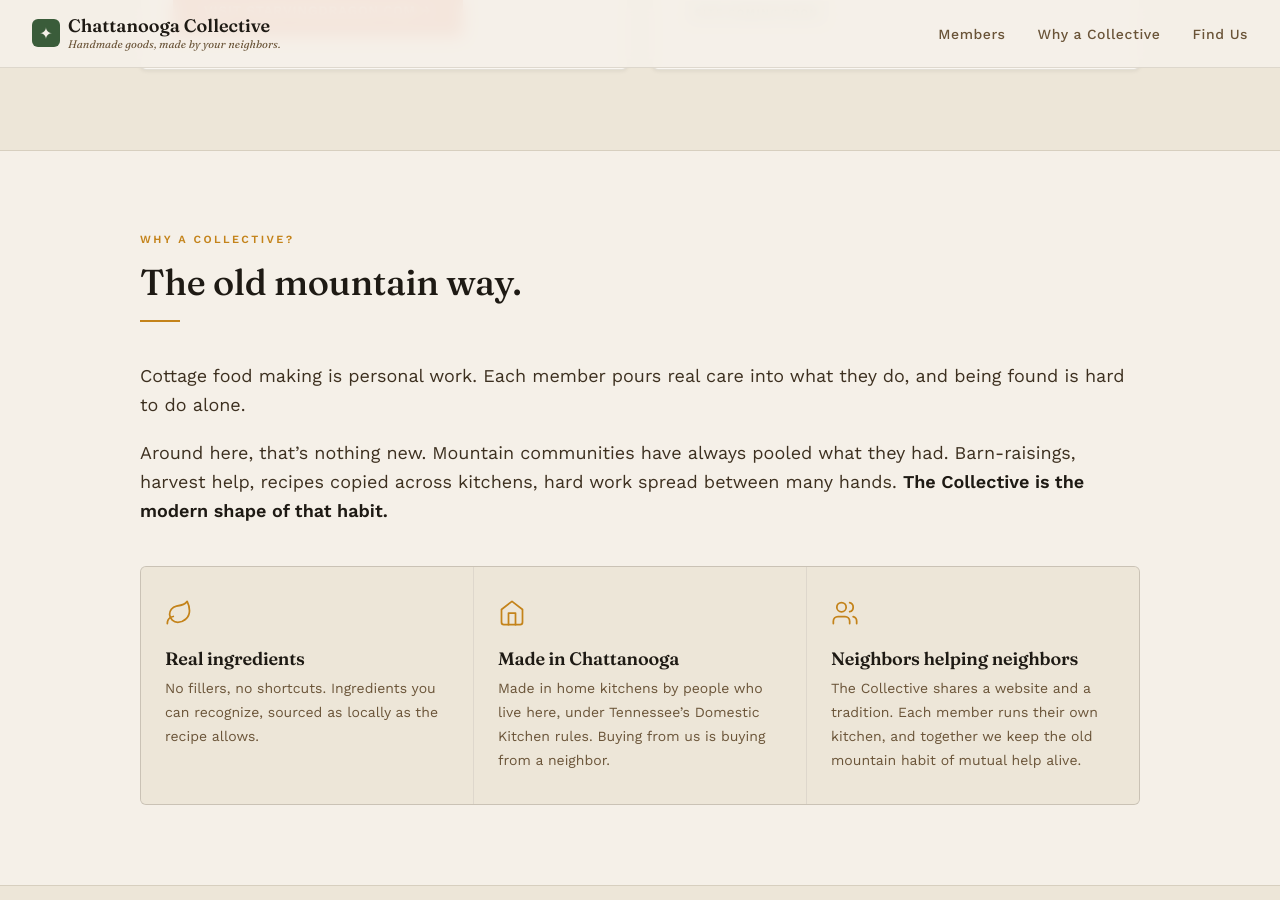
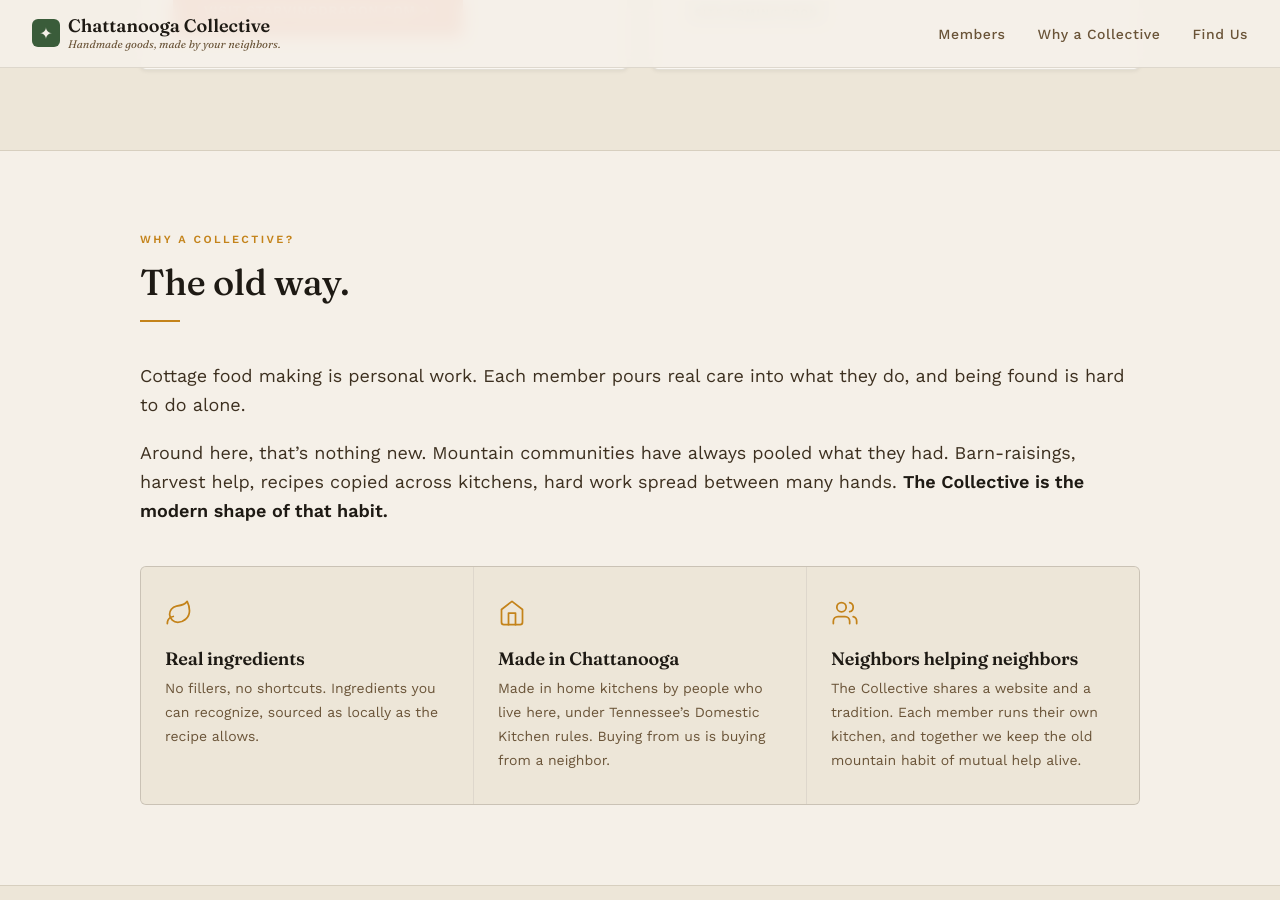
Before and after one commit to seguri-io/chattcollective, a Jekyll site: the page built from index.html, in a window 1280 px wide and 900 px high, scrolled down 1412 px. Built offline with Jekyll 4.4.1, drawn with Linux system fonts in a browser that asks for light colours.

Commit message:
"The old mountain way" -> "The old way"
Co-Authored-By: Claude Sonnet 4.6 <noreply@anthropic.com>

```diff
--- a/index.html
+++ b/index.html
@@ -37,7 +37,7 @@ permalink: /
 
 <section class="cc-section" id="why" aria-labelledby="why-heading">
   <div class="cc-section__inner">
-    {% include section_header.html eyebrow="Why a Collective?" title="The old mountain way." %}
+    {% include section_header.html eyebrow="Why a Collective?" title="The old way." %}
     <div class="prose">
       <p>Cottage food making is personal work. Each member pours real care into what they do, and being found is hard to do alone.</p>
       <p>Around here, that&rsquo;s nothing new. Mountain communities have always pooled what they had. Barn-raisings, harvest help, recipes copied across kitchens, hard work spread between many hands. <strong>The Collective is the modern shape of that habit.</strong></p>
```
Also changed, not shown: docs/brand-guidelines.md (+1 -1 lines).
